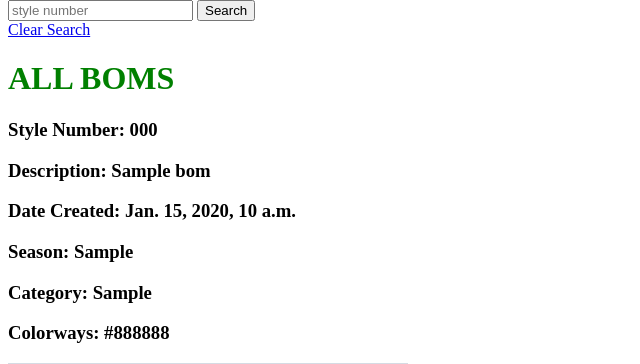
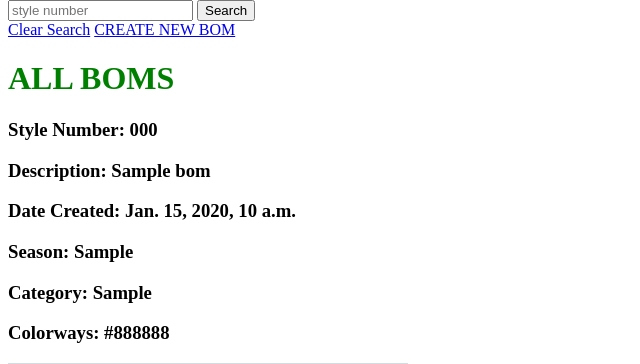
Before and after one commit to joewhitneywalker/bomapp, a Django app: page /boms/ in a window 1280 px wide. Shown: the part 26-390 px from the top of the page, without its empty margins (0-640 px from the left). Run offline with Django 4.2, Linux system fonts and the light colour scheme; tables that the repository leaves empty hold one stand-in row (values such as "Sample post"); grey boxes marked "Sample" are stand-in pictures.

Commit message:
created bom create view, url and template

```diff
--- a/main_app/templates/bom_list.html
+++ b/main_app/templates/bom_list.html
@@ -14,6 +14,7 @@ Bom List
     </div>
     <!-- this a tag will redirect back to catlist without a query param! be sure to use the "name" you called the route in your main_app/urls.py -->
     <a href="{% url 'bom_list' %}">Clear Search</a>
+    <a href="{% url 'bom_create' %}">CREATE NEW BOM</a>
 </form>
 <h1>{{header}}</h1>
     {% for bom in boms %}
--- a/main_app/urls.py
+++ b/main_app/urls.py
@@ -4,4 +4,5 @@ from . import views
 urlpatterns = [
     path('', views.Home.as_view(), name="home"),
     path('boms/', views.BomList.as_view(), name="bom_list"),
+    path('boms/new/', views.Bom_Create.as_view(), name="bom_create"),
 ]
--- a/main_app/views.py
+++ b/main_app/views.py
@@ -1,15 +1,17 @@
+from dataclasses import fields
 from django.shortcuts import render
 from django.views import View
 from django.http import HttpResponse
 from django.views.generic.base import TemplateView
 from .models import Bom
+from django.views.generic.edit import CreateView
 
 
 
 
 # Create your views here.
 
-
+#HOME VIEW WHICH SHOWS USER'S RECENT FILES
 class Home(TemplateView):
     template_name = 'home.html'
 
@@ -21,7 +23,7 @@ class Home(TemplateView):
 
 
 
-
+#BOM LIST VIEW WITH SEARCH FEATURE
 class BomList(TemplateView):
     template_name ="bom_list.html"
 
@@ -35,3 +37,11 @@ class BomList(TemplateView):
             context["boms"] = Bom.objects.all()
             context["header"] = "ALL BOMS"
         return context
+
+
+#BOM CREATE VIEW
+class Bom_Create(CreateView):
+    model = Bom
+    fields = '__all__'
+    template_name = "bom_create.html"
+    success_url = "/boms/"
```
Also changed, not shown: main_app/templates/bom_create.html (added, +12 -0 lines).
